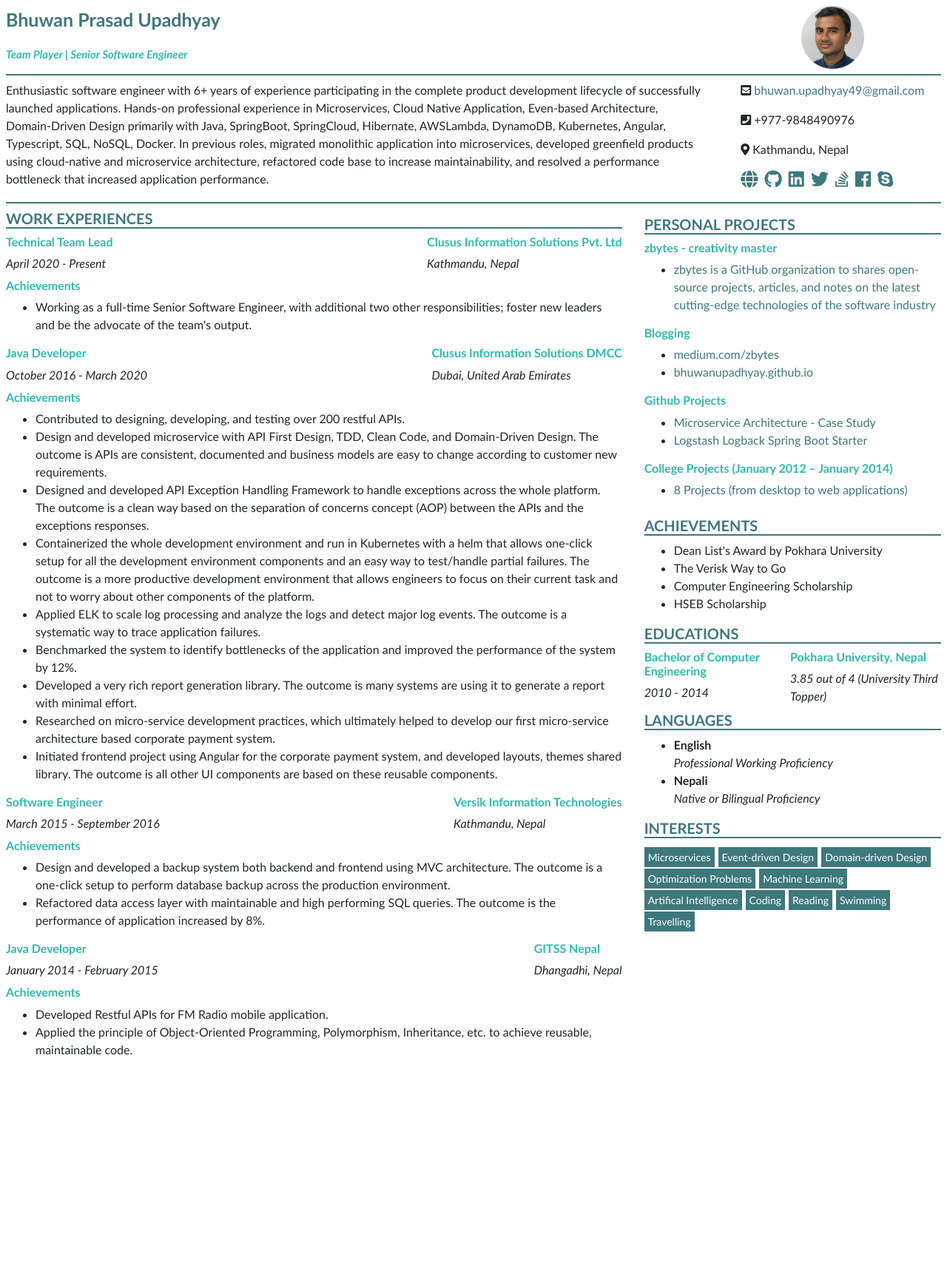
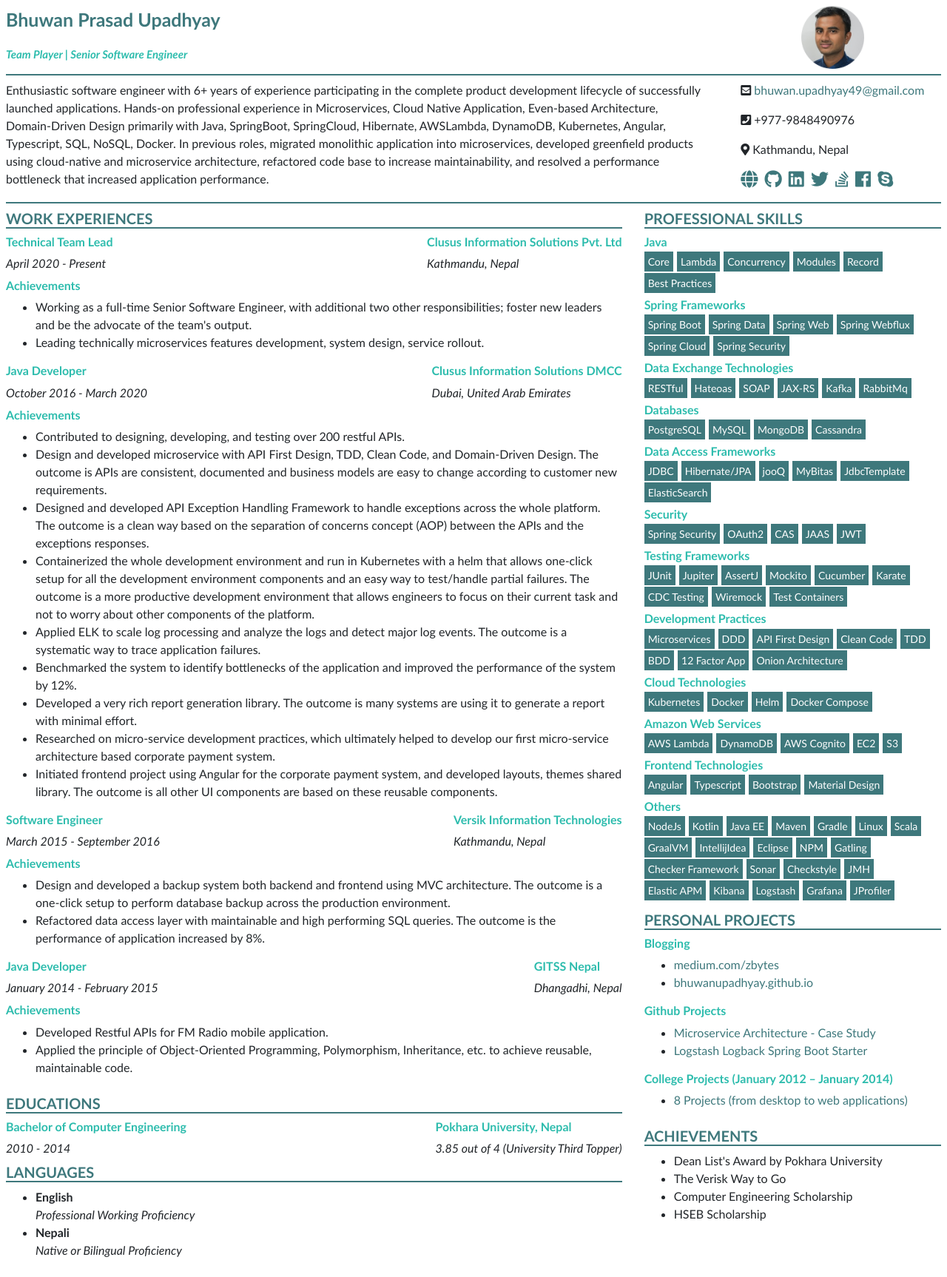
Before and after one commit to BhuwanUpadhyay/cv, a Jekyll site: the page built from index.markdown, in a window 1280 px wide. Shown: the whole page at 74% size. Built offline with Jekyll 4.4.1, drawn with Linux system fonts in a browser that asks for light colours; nearby versions of some CDN libraries; before the commit the page ends 1455 px from its top, so only the background shows below that.

Commit message:
docs: fix

```diff
--- a/_data/cv.yml
+++ b/_data/cv.yml
@@ -18,7 +18,7 @@ skills:
   - title: Java
     categories:
       - name: Core
-      - name: Multi-Threading
+#      - name: Multi-Threading
       - name: Lambda
       - name: Concurrency
       - name: Modules
@@ -40,7 +40,7 @@ skills:
       - name: JAX-RS
       - name: Kafka
       - name: RabbitMq
-      - name: Apache Camel
+#      - name: Apache Camel
   - title: Databases
     categories:
       - name: PostgreSQL
@@ -54,7 +54,7 @@ skills:
       - name: jooQ
       - name: MyBitas
       - name: JdbcTemplate
-      - name: GraphQL
+#      - name: GraphQL
       - name: ElasticSearch
   - title: Security
     categories:
@@ -63,7 +63,7 @@ skills:
       - name: CAS
       - name: JAAS
       - name: JWT
-      - name: Encryption and Decryption
+#      - name: Encryption and Decryption
   - title: Testing Frameworks
     categories:
       - name: JUnit
@@ -78,25 +78,25 @@ skills:
   - title: Development Practices
     categories:
       - name: Microservices
-      - name: Event-based Architecture
-      - name: Domain-Driven Design
-      - name: CQRS
+#      - name: Event-based Architecture
+      - name: DDD
+#      - name: CQRS
       - name: API First Design
-      - name: Eventsourcing
+#      - name: Eventsourcing
       - name: Clean Code
-      - name: Code Review
+#      - name: Code Review
       - name: TDD
       - name: BDD
-      - name: XP
-      - name: Agile
-      - name: Serverless
-      - name: Design Patterns
-      - name: Eventstorming
-      - name: Refactoring
+#      - name: XP
+#      - name: Agile
+#      - name: Serverless
+#      - name: Design Patterns
+#      - name: Eventstorming
+#      - name: Refactoring
       - name: 12 Factor App
-      - name: BPM
-      - name: Ploygot Persistance
-      - name: Hexagonal Architecture
+#      - name: BPM
+#      - name: Ploygot Persistance
+#      - name: Hexagonal Architecture
       - name: Onion Architecture
   - title: Cloud Technologies
     categories:
@@ -104,7 +104,7 @@ skills:
       - name: Docker
       - name: Helm
       - name: Docker Compose
-      - name: Terraform
+#      - name: Terraform
   - title: Amazon Web Services
     categories:
       - name: AWS Lambda
@@ -142,12 +142,19 @@ skills:
       - name: Grafana
       - name: JProfiler
 experiences:
+#  - title: Founder & Open Source Enthusiast
+#    company: zbytes - creativity master
+#    location: Kathmandu, Nepal
+#    years: November 2020 - Present
+#    responsibilities:
+#      - I created zbytes GitHub organization to shares open-source projects, articles, and notes on the latest cutting-edge technologies of the software industry.
   - title: Technical Team Lead
     company: Clusus Information Solutions Pvt. Ltd
     location: Kathmandu, Nepal
     years: April 2020 - Present
     responsibilities:
       - Working as a full-time Senior Software Engineer, with additional two other responsibilities; foster new leaders and be the advocate of the team's output.
+      - Leading technically microservices features development, system design, service rollout.
   - title: Java Developer
     company: Clusus Information Solutions DMCC
     location: Dubai, United Arab Emirates
@@ -211,10 +218,10 @@ interests:
   - Swimming
   - Travelling
 projects:
-  - title: zbytes - creativity master
-    links:
-      - title: zbytes is a GitHub organization to shares open-source projects, articles, and notes on the latest cutting-edge technologies of the software industry
-        href: https://github.com/zbytes/
+#  - title: zbytes - creativity master
+#    links:
+#      - title: zbytes is a GitHub organization to shares open-source projects, articles, and notes on the latest cutting-edge technologies of the software industry
+#        href: https://github.com/zbytes/
   - title: Blogging
     links:
       - title: medium.com/zbytes
--- a/_includes/cv-left-sidebar.html
+++ b/_includes/cv-left-sidebar.html
@@ -32,4 +32,33 @@
         </div>
         {% endfor %}
     </div>
+    <div class="cv-experiences d-flex flex-column mt-2">
+        <h5>Educations</h5>
+        {% for education in cv.educations %}
+        <div>
+            <div class="d-flex justify-content-between">
+                <div>
+                    <h6>{{ education.title }}</h6>
+                    <span class="font-italic">{{ education.years }}</span>
+                </div>
+                <div>
+                    <h6>{{ education.school }}</h6>
+                    <span class="font-italic">{{ education.grade }}</span>
+                </div>
+            </div>
+        </div>
+        {% endfor %}
+    </div>
+    <div class="cv-languages mt-2">
+        <h5>Languages</h5>
+        <ul>
+            {% for language in cv.languages %}
+            <li>
+                <span class="cv-language-name"> {{ language.name }}</span>
+                <br>
+                <span class="cv-language-level">{{ language.level }}</span>
+            </li>
+            {% endfor %}
+        </ul>
+    </div>
 </div>
--- a/_includes/cv-right-sidebar.html
+++ b/_includes/cv-right-sidebar.html
@@ -1,20 +1,20 @@
 {% assign cv = site.data.cv %}
 <div class="cv-right-sidebar">
-<!--    <div class="cv-skills d-flex flex-column">-->
-<!--        <h5>Professional Skills</h5>-->
-<!--        {% for skill in cv.skills %}-->
-<!--        <div class="mb-2">-->
-<!--            <div>-->
-<!--                <h6 class="m-0">{{ skill.title }}</h6>-->
-<!--            </div>-->
-<!--            {% for category in skill.categories %}-->
-<!--            <span class="cv-skill">-->
-<!--                <span class="cv-skill-o">{{ category.name }}</span>-->
-<!--            </span>-->
-<!--            {% endfor %}-->
-<!--        </div>-->
-<!--        {% endfor %}-->
-<!--    </div>-->
+    <div class="cv-skills d-flex flex-column">
+        <h5>Professional Skills</h5>
+        {% for skill in cv.skills %}
+        <div class="mb-2">
+            <div>
+                <h6 class="m-0">{{ skill.title }}</h6>
+            </div>
+            {% for category in skill.categories %}
+            <span class="cv-skill">
+                <span class="cv-skill-o">{{ category.name }}</span>
+            </span>
+            {% endfor %}
+        </div>
+        {% endfor %}
+    </div>
     <div class="cv-projects d-flex flex-column mt-2">
         <h5>Personal Projects</h5>
         {% for project in cv.projects %}
@@ -22,7 +22,7 @@
             <h6>{{ project.title }}</h6>
             <ul>
                 {% for link in project.links %}
-                <li> <a href="{{link.href}}">{{link.title}}</a></li>
+                <li><a href="{{link.href}}">{{link.title}}</a></li>
                 {% endfor %}
             </ul>
         </div>
@@ -36,41 +36,12 @@
             {% endfor %}
         </ul>
     </div>
-    <div class="cv-experiences d-flex flex-column mt-2">
-        <h5>Educations</h5>
-        {% for education in cv.educations %}
-        <div>
-            <div class="d-flex justify-content-between">
-                <div>
-                    <h6>{{ education.title }}</h6>
-                    <span class="font-italic">{{ education.years }}</span>
-                </div>
-                <div>
-                    <h6>{{ education.school }}</h6>
-                    <span class="font-italic">{{ education.grade }}</span>
-                </div>
-            </div>
-        </div>
-        {% endfor %}
-    </div>
-    <div class="cv-languages mt-2">
-        <h5>Languages</h5>
-        <ul>
-            {% for language in cv.languages %}
-            <li>
-                <span class="cv-language-name"> {{ language.name }}</span>
-                <br>
-                <span class="cv-language-level">{{ language.level }}</span>
-            </li>
-            {% endfor %}
-        </ul>
-    </div>
-    <div class="cv-interests mt-2">
-        <h5>Interests</h5>
-        {% for interest in cv.interests %}
-        <span class="cv-interest">
-                <span class="cv-interest-o">{{ interest }}</span>
-            </span>
-        {% endfor %}
-    </div>
+<!--    <div class="cv-interests mt-2">-->
+<!--        <h5>Interests</h5>-->
+<!--        {% for interest in cv.interests %}-->
+<!--        <span class="cv-interest">-->
+<!--                <span class="cv-interest-o">{{ interest }}</span>-->
+<!--            </span>-->
+<!--        {% endfor %}-->
+<!--    </div>-->
 </div>
--- a/assets/css/theme.scss
+++ b/assets/css/theme.scss
@@ -131,3 +131,13 @@ body, input, button, select, optgroup, textarea {
     @include cv-rectangle
   }
 }
+
+.cv-core-skills {
+  .cv-core-skill {
+    @include cv-rectangle-wrapper
+  }
+
+  .cv-core-skill-o {
+    @include cv-rectangle
+  }
+}
```
